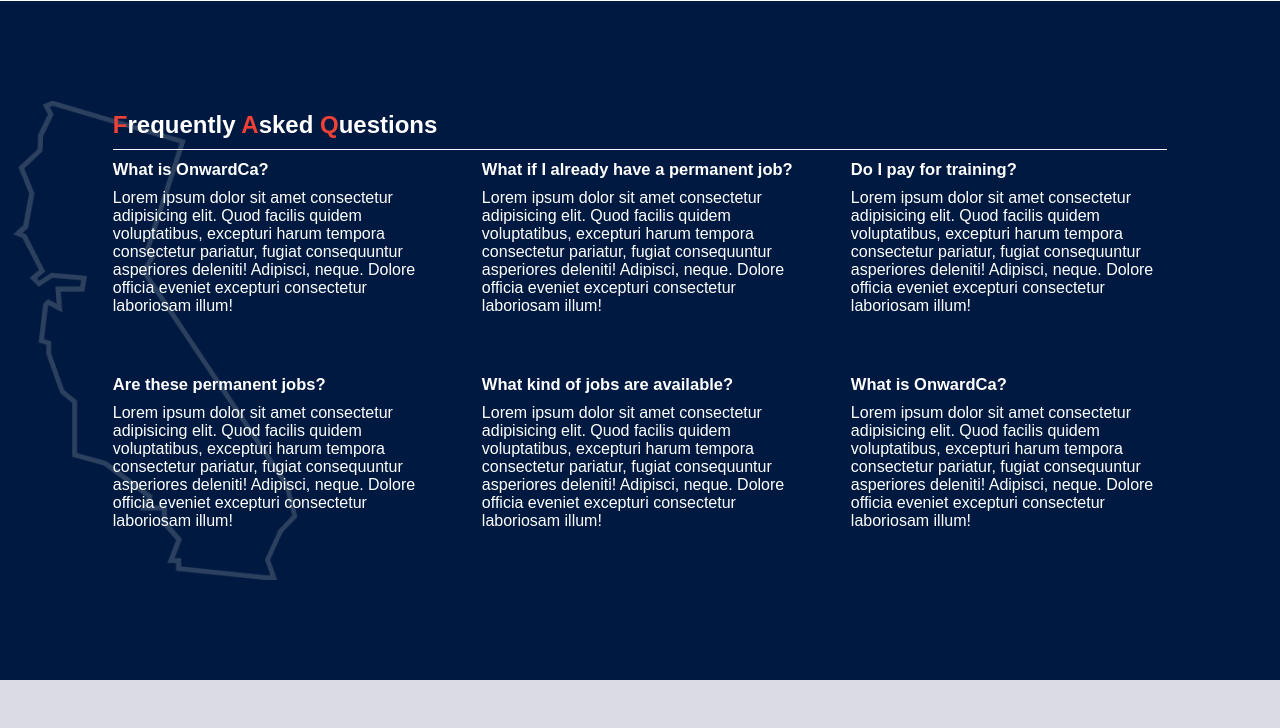
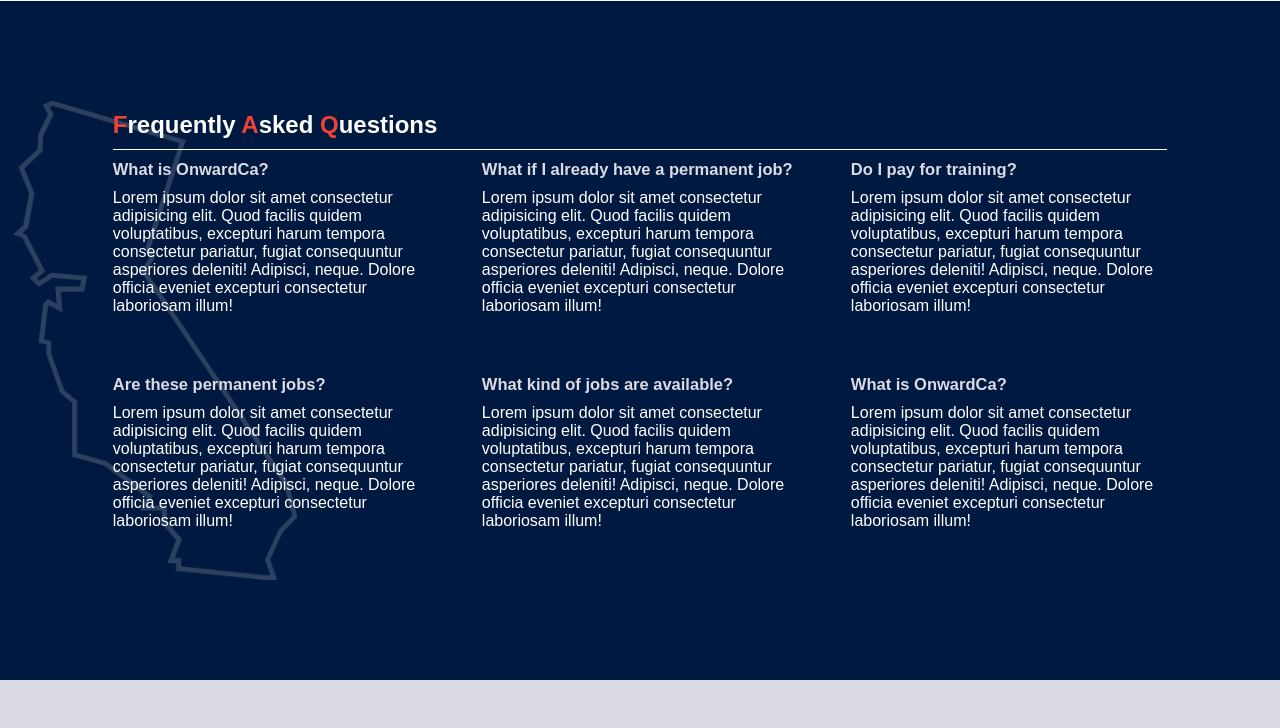
Before and after one commit to DylanMahaffey/OnwardCa-Faq, a plain HTML site: page index.html in a window 1280 px wide. Shown: the part 72-800 px from the top of the page. Drawn offline with Linux system fonts and the light colour scheme; a web font is replaced by a local one.

Commit message:
questions color to light blue

```diff
--- a/css/styles.scss
+++ b/css/styles.scss
@@ -105,6 +105,7 @@ a{
         &-question{
             margin: 10px 0;
             font-size: 16.5px;
+            color: $lightblue;
         }
         &-answer{
             font-size: 11px;
```
Also changed, not shown: css/styles.css.
